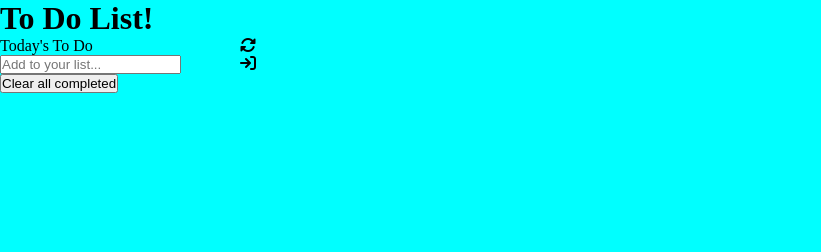
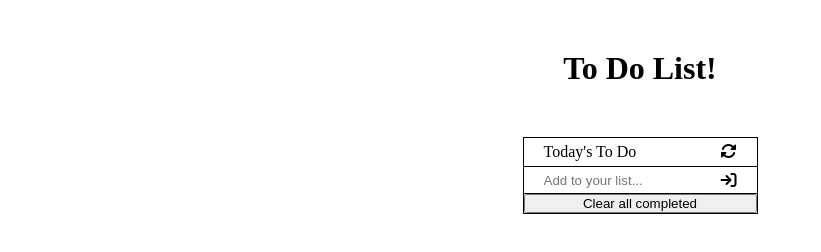
Before and after one commit to Luffytaro22/To-do-list, a website built with webpack: page src/index.html in a window 1280 px wide. Shown: the whole page, without its empty margins (0-821 px from the left). Built offline with nearby package versions, Linux system fonts and the light colour scheme.

Commit message:
Added display styles to the tasks

```diff
--- a/src/styles.css
+++ b/src/styles.css
@@ -3,16 +3,38 @@
   padding: 0;
 }
 
-body {
-  background-color: aqua;
+h1 {
+  text-align: center;
+  margin: 50px 0;
+}
+
+#list-container {
+  display: flex;
+  justify-content: center;
 }
 
 #tasks-container {
   list-style: none;
-  width: 20%;
+  border: 1px solid black;
 }
 
 .tasks {
   display: flex;
   justify-content: space-between;
+  padding: 5px 20px;
+  border-bottom: 1px solid black;
 }
+
+.div-check {
+  display: flex;
+  gap: 20px;
+}
+
+#clear-button {
+  width: 100%;
+}
+
+#task {
+  border: none;
+  outline: none;
+}
```
